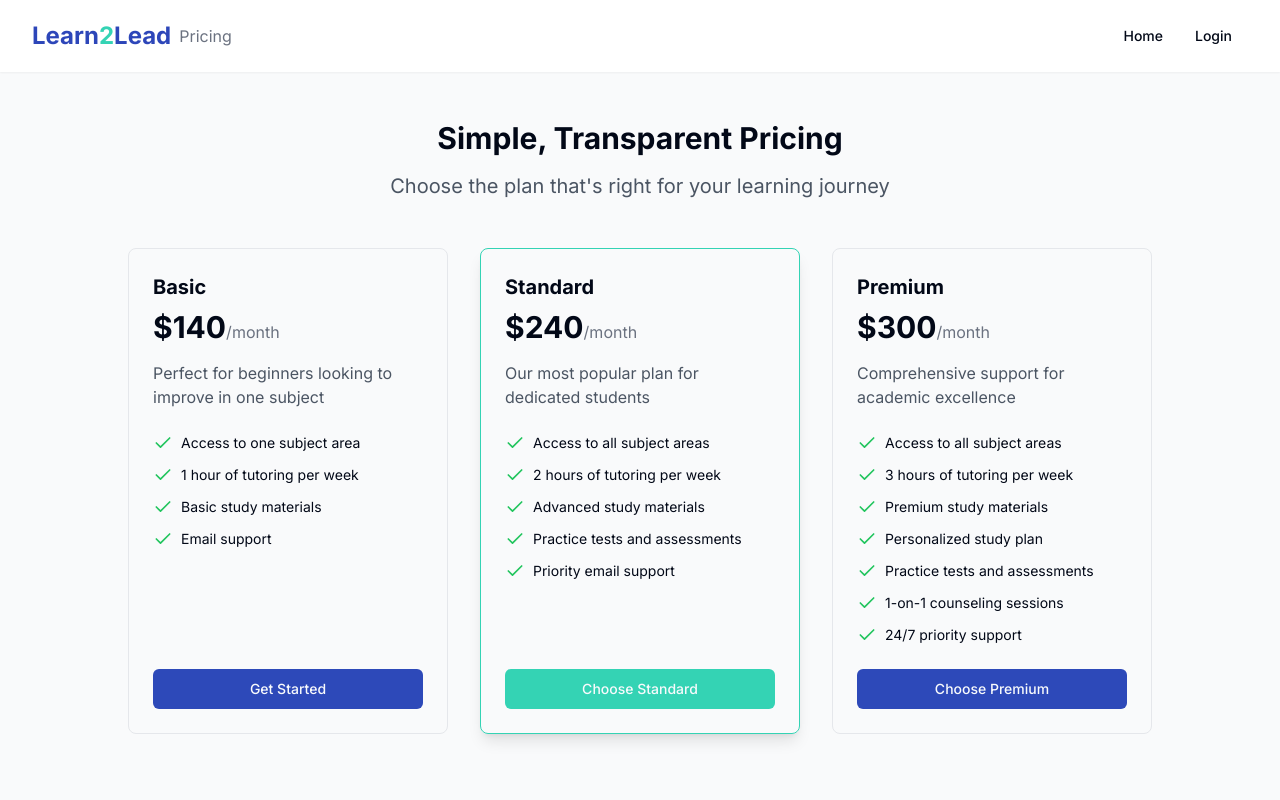
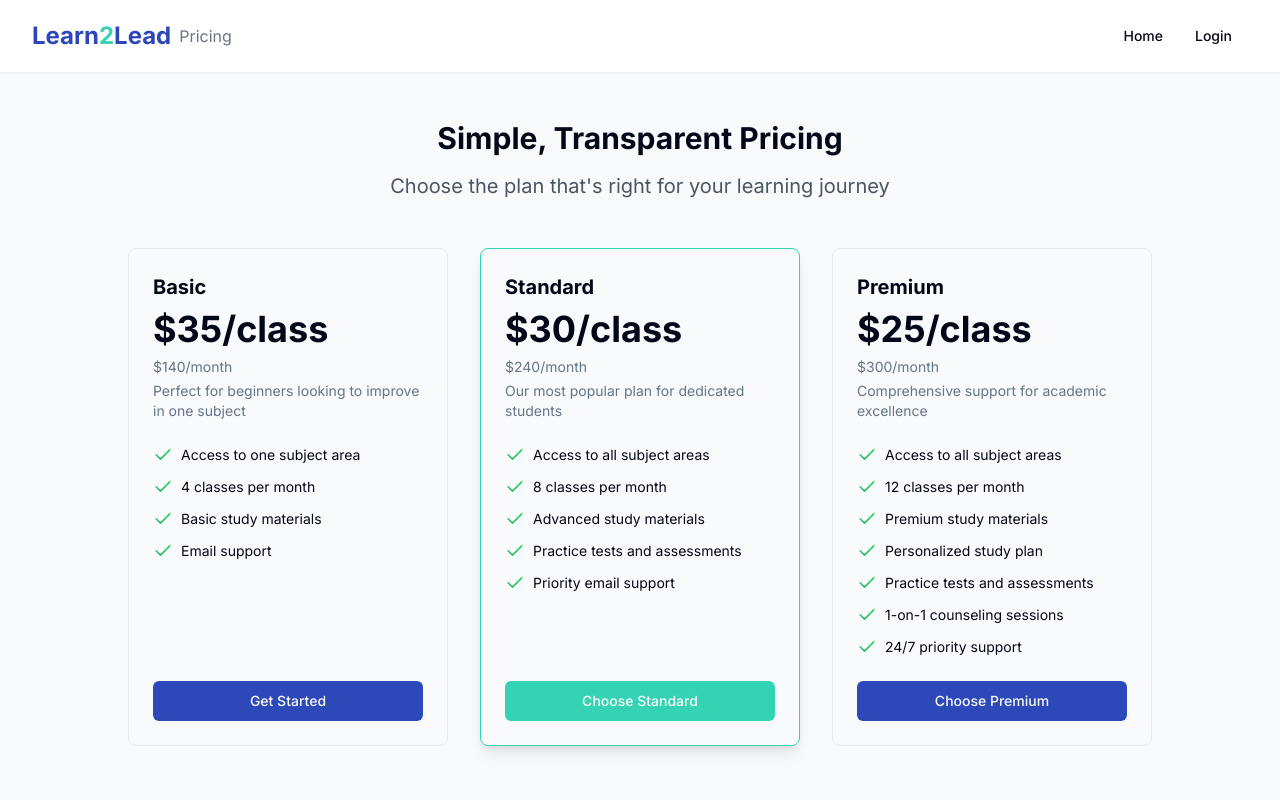
Before and after one commit to Rusheekb/learn2lead-site, a React (Vite) app: page /pricing in a window 1280 px wide. Shown: the top 800 px of the page. Built offline with nearby package versions, Linux system fonts and the light colour scheme.

Commit message:
Refactor pricing display

```diff
--- a/src/pages/Pricing.tsx
+++ b/src/pages/Pricing.tsx
@@ -6,6 +6,7 @@ import { useNavigate } from 'react-router-dom';
 type PricingTierProps = {
   name: string;
   price: string;
+  monthlyTotal: string;
   description: string;
   features: string[];
   buttonText: string;
@@ -15,6 +16,7 @@ type PricingTierProps = {
 const PricingTier: React.FC<PricingTierProps> = ({
   name,
   price,
+  monthlyTotal,
   description,
   features,
   buttonText,
@@ -27,11 +29,11 @@ const PricingTier: React.FC<PricingTierProps> = ({
       }`}
     >
       <h3 className="text-xl font-bold mb-2">{name}</h3>
-      <div className="mb-4">
-        <span className="text-3xl font-bold">{price}</span>
-        <span className="text-gray-500">/month</span>
+      <div className="mb-2">
+        <span className="text-4xl font-bold">{price}</span>
       </div>
-      <p className="text-gray-600 mb-6">{description}</p>
+      <p className="text-sm text-muted-foreground mb-1">{monthlyTotal}</p>
+      <p className="text-sm text-muted-foreground mb-6">{description}</p>
       <ul className="space-y-3 mb-6">
         {features.map((feature, index) => (
           <li key={index} className="flex items-start">
@@ -98,11 +100,12 @@ const Pricing = () => {
         <div className="grid grid-cols-1 md:grid-cols-3 gap-8 max-w-5xl mx-auto">
           <PricingTier
             name="Basic"
-            price="$140"
+            price="$35/class"
+            monthlyTotal="$140/month"
             description="Perfect for beginners looking to improve in one subject"
             features={[
               'Access to one subject area',
-              '1 hour of tutoring per week',
+              '4 classes per month',
               'Basic study materials',
               'Email support',
             ]}
@@ -111,11 +114,12 @@ const Pricing = () => {
 
           <PricingTier
             name="Standard"
-            price="$240"
+            price="$30/class"
+            monthlyTotal="$240/month"
             description="Our most popular plan for dedicated students"
             features={[
               'Access to all subject areas',
-              '2 hours of tutoring per week',
+              '8 classes per month',
               'Advanced study materials',
               'Practice tests and assessments',
               'Priority email support',
@@ -126,11 +130,12 @@ const Pricing = () => {
 
           <PricingTier
             name="Premium"
-            price="$300"
+            price="$25/class"
+            monthlyTotal="$300/month"
             description="Comprehensive support for academic excellence"
             features={[
               'Access to all subject areas',
-              '3 hours of tutoring per week',
+              '12 classes per month',
               'Premium study materials',
               'Personalized study plan',
               'Practice tests and assessments',
```
